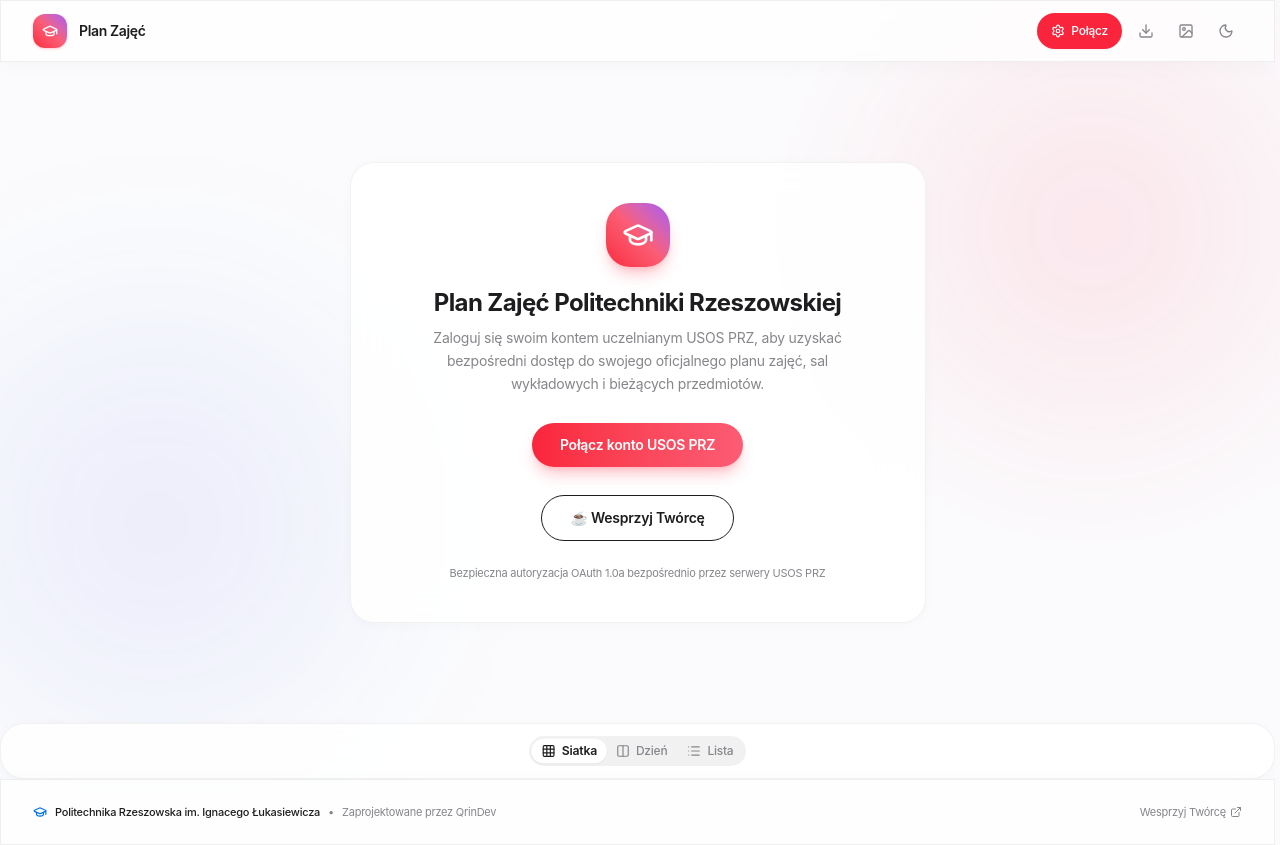
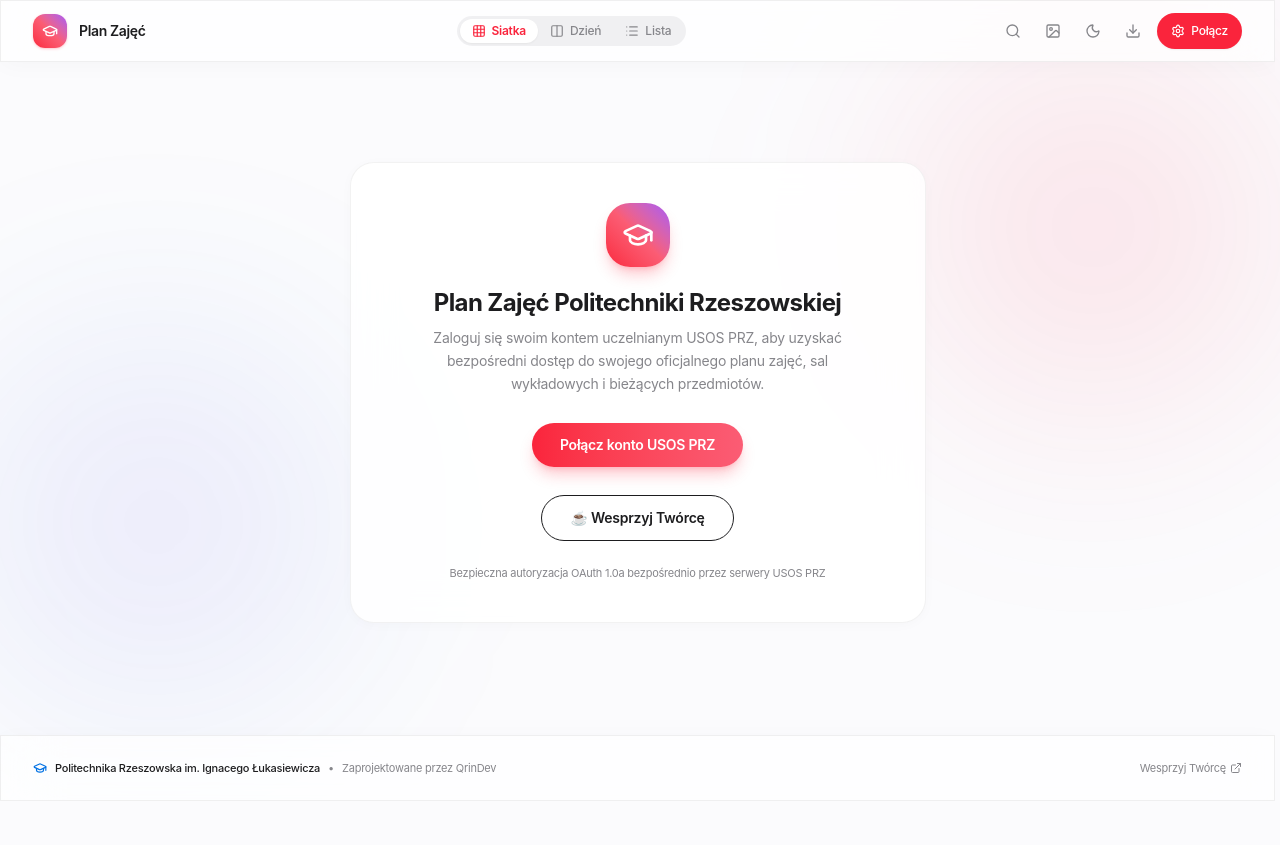
Before and after one commit to Qrinee/plan-usos, a Next.js app: page / in a window 1280 px wide. After the commit the page ends 801 px from the top, so only its background shows below. Built offline with nearby package versions, Linux system fonts and the light colour scheme; no server answers.

Commit message:
feat: add USOS timetable components and global styles for day view UI

```diff
--- a/app/globals.css
+++ b/app/globals.css
@@ -72,8 +72,28 @@ body {
   padding-top: env(safe-area-inset-top, 0px);
 }
 
+.pt-safe-top {
+  padding-top: max(calc(env(safe-area-inset-top, 0px) + 1.25rem), 3.75rem);
+}
+
+@media (min-width: 768px) {
+  .pt-safe-top {
+    padding-top: 0px;
+  }
+}
+
 .pb-safe {
   padding-bottom: env(safe-area-inset-bottom, 0px);
+}
+
+.pb-safe-dock {
+  padding-bottom: max(calc(env(safe-area-inset-bottom, 0px) + 5.5rem), 6rem);
+}
+
+@media (min-width: 768px) {
+  .pb-safe-dock {
+    padding-bottom: 2rem;
+  }
 }
 
 .pl-safe {
--- a/app/page.tsx
+++ b/app/page.tsx
@@ -65,7 +65,7 @@ export default function TimetablePage() {
 
   return (
     <div
-      className={`min-h-screen pt-4 sm:pt-6 md:pt-0 flex flex-col relative transition-colors duration-300 text-[#1d1d1f] dark:text-[#f5f5f7] ${
+      className={`min-h-screen pt-safe-top md:pt-0 flex flex-col relative transition-colors duration-300 text-[#1d1d1f] dark:text-[#f5f5f7] ${
         customBg ? 'bg-transparent' : 'bg-[#fbfbfd] dark:bg-[#000000]'
       }`}
     >
@@ -105,11 +105,14 @@ export default function TimetablePage() {
           onOpenWallpaper={() => setIsWallpaperModalOpen(true)}
           darkMode={darkMode}
           setDarkMode={toggleDarkMode}
+          viewMode={viewMode}
+          setViewMode={handleViewModeChange}
+          onOpenSearch={() => setIsSearchOpen(true)}
         />
       </div>
 
       {/* Main Content Area */}
-      <main className="relative z-10 flex-1 max-w-7xl w-full mx-auto px-3 sm:px-6 lg:px-8 py-3.5 sm:py-5 space-y-3 sm:space-y-4">
+      <main className="relative z-10 flex-1 max-w-7xl w-full mx-auto px-3 sm:px-6 lg:px-8 py-3.5 sm:py-5 pb-24 sm:pb-28 md:pb-8 space-y-3 sm:space-y-4">
         {/* Auth Notification Banner */}
         {authBanner && (
           <div
@@ -233,28 +236,18 @@ export default function TimetablePage() {
         )}
       </main>
 
-      {/* Floating Timetable Controls */}
+      {/* Sticky Mobile Floating Controls Dock */}
       <TimetableControls
         viewMode={viewMode}
         setViewMode={handleViewModeChange}
-        isNavigatingWeek={isNavigatingWeek}
-        baseMonday={baseMonday}
-        onPrevWeek={handlePrevWeek}
-        onNextWeek={handleNextWeek}
-        onToday={handleToday}
-      />
-
-      {/* Bottom Navigation Bar for Mobile (Phone) */}
-      <div className="block md:hidden w-full">
-        <Navbar
         isLive={isLive}
         user={user}
         onOpenSettings={() => setIsSettingsOpen(true)}
         onOpenWallpaper={() => setIsWallpaperModalOpen(true)}
+        onOpenSearch={() => setIsSearchOpen(true)}
         darkMode={darkMode}
         setDarkMode={toggleDarkMode}
       />
-      </div>
 
       {/* Footer */}
       <Footer />
--- a/components/Footer.tsx
+++ b/components/Footer.tsx
@@ -5,7 +5,7 @@ import { GraduationCap, ExternalLink } from 'lucide-react';
 
 export const Footer: React.FC = () => {
   return (
-    <footer className="relative z-10 mt-auto border-t border-black/[0.04] dark:border-white/[0.06] apple-glass py-5 sm:py-6 text-[11px] text-[#86868b] pb-[calc(1.25rem+env(safe-area-inset-bottom,0px))] sm:pb-6">
+    <footer className="relative z-10 mt-auto border-t border-black/[0.04] dark:border-white/[0.06] apple-glass py-5 sm:py-6 text-[11px] text-[#86868b] pb-[calc(5.25rem+env(safe-area-inset-bottom,0px))] sm:pb-6">
       <div className="max-w-7xl mx-auto px-4 sm:px-6 lg:px-8 flex flex-col sm:flex-row items-center justify-between gap-3">
         <div className="flex items-center space-x-2">
           <GraduationCap className="w-3.5 h-3.5 text-[#0071e3]" />
--- a/components/Navbar.tsx
+++ b/components/Navbar.tsx
@@ -8,8 +8,13 @@ import {
   GraduationCap,
   Image as ImageIcon,
   Download,
+  Grid3X3,
+  Columns,
+  List,
+  Search,
 } from 'lucide-react';
 import { USOSUser } from '@/lib/usos/types';
+import { ViewMode } from '@/components/TimetableControls';
 
 interface NavbarProps {
   isLive: boolean;
@@ -18,6 +23,9 @@ interface NavbarProps {
   onOpenWallpaper: () => void;
   darkMode: boolean;
   setDarkMode: (val: boolean) => void;
+  viewMode?: ViewMode;
+  setViewMode?: (mode: ViewMode) => void;
+  onOpenSearch?: () => void;
   className?: string;
 }
 
@@ -28,6 +36,9 @@ export const Navbar: React.FC<NavbarProps> = ({
   onOpenWallpaper,
   darkMode,
   setDarkMode,
+  viewMode,
+  setViewMode,
+  onOpenSearch,
   className = '',
 }) => {
   return (
@@ -47,41 +58,76 @@ export const Navbar: React.FC<NavbarProps> = ({
           </div>
         </div>
 
-        <div className="hidden md:flex items-center">
+        {/* Center: View Mode Segmented Control on Desktop */}
+        <div className="hidden md:flex items-center space-x-3">
+          {viewMode && setViewMode && (
+            <div className="apple-segmented-container flex items-center p-0.5">
+              <button
+                onClick={() => setViewMode('week')}
+                className={`py-1 px-3 rounded-full text-xs font-medium flex items-center space-x-1.5 transition-all duration-200 cursor-pointer active:scale-95 ${
+                  viewMode === 'week'
+                    ? 'bg-white dark:bg-[#2c2c2e] text-[#fa243c] dark:text-[#ff3b5c] shadow-xs font-semibold'
+                    : 'text-[#86868b] hover:text-[#1d1d1f] dark:hover:text-[#f5f5f7]'
+                }`}
+                title="Widok tygodnia (Siatka)"
+              >
+                <Grid3X3 className="w-3.5 h-3.5" />
+                <span>Siatka</span>
+              </button>
+              <button
+                onClick={() => setViewMode('day')}
+                className={`py-1 px-3 rounded-full text-xs font-medium flex items-center space-x-1.5 transition-all duration-200 cursor-pointer active:scale-95 ${
+                  viewMode === 'day'
+                    ? 'bg-white dark:bg-[#2c2c2e] text-[#fa243c] dark:text-[#ff3b5c] shadow-xs font-semibold'
+                    : 'text-[#86868b] hover:text-[#1d1d1f] dark:hover:text-[#f5f5f7]'
+                }`}
+                title="Widok dnia"
+              >
+                <Columns className="w-3.5 h-3.5" />
+                <span>Dzień</span>
+              </button>
+              <button
+                onClick={() => setViewMode('list')}
+                className={`py-1 px-3 rounded-full text-xs font-medium flex items-center space-x-1.5 transition-all duration-200 cursor-pointer active:scale-95 ${
+                  viewMode === 'list'
+                    ? 'bg-white dark:bg-[#2c2c2e] text-[#fa243c] dark:text-[#ff3b5c] shadow-xs font-semibold'
+                    : 'text-[#86868b] hover:text-[#1d1d1f] dark:hover:text-[#f5f5f7]'
+                }`}
+                title="Widok listy"
+              >
+                <List className="w-3.5 h-3.5" />
+                <span>Lista</span>
+              </button>
+            </div>
+          )}
+        </div>
+
+        {/* Right Actions */}
+        <div className="flex items-center space-x-1.5 sm:space-x-2">
           {isLive && user && (
             <button
               onClick={onOpenSettings}
-              className="flex items-center space-x-2 px-3 py-1 rounded-full bg-emerald-500/[0.08] dark:bg-emerald-500/[0.15] text-emerald-700 dark:text-emerald-400 text-xs font-medium hover:bg-emerald-500/[0.14] transition-all cursor-pointer"
+              className="hidden md:flex items-center space-x-1.5 px-3 py-1 rounded-full bg-emerald-500/[0.08] dark:bg-emerald-500/[0.15] text-emerald-700 dark:text-emerald-400 text-xs font-medium hover:bg-emerald-500/[0.14] transition-all cursor-pointer"
+              title="Zarządzaj kontem USOS"
             >
+              <span className="w-1.5 h-1.5 rounded-full bg-emerald-500 animate-pulse shrink-0" />
               <span>{user.first_name} {user.last_name}</span>
               {user.student_number && (
                 <span className="text-emerald-600/70 dark:text-emerald-400/70 text-[11px]">({user.student_number})</span>
               )}
             </button>
           )}
-        </div>
 
-        <div className="flex items-center space-x-1.5 sm:space-x-2">
-          <button
-            onClick={onOpenSettings}
-            className="flex items-center space-x-1.5 px-3 py-1.5 sm:px-3.5 sm:py-1.5 min-h-[36px] rounded-full bg-[#fa243c] hover:bg-[#e11d48] text-white text-xs font-medium transition-all shadow-xs hover:scale-[1.02] active:scale-[0.98] cursor-pointer"
-          >
-            <Settings className="w-3.5 h-3.5" />
-            <span className="inline">{isLive ? 'Konto' : 'Połącz'}</span>
-          </button>
-
-          <button
-            onClick={() => {
-              if (typeof window !== 'undefined') {
-                window.dispatchEvent(new CustomEvent('open-pwa-install'));
-              }
-            }}
-            className="w-9 h-9 sm:w-8 sm:h-8 rounded-full flex items-center justify-center text-[#86868b] hover:text-[#fa243c] hover:bg-black/[0.05] dark:hover:bg-white/[0.1] active:scale-95 transition-all cursor-pointer"
-            title="Zainstaluj aplikację na telefonie / komputerze"
-            aria-label="Zainstaluj aplikację"
-          >
-            <Download className="w-4 h-4" />
-          </button>
+          {onOpenSearch && (
+            <button
+              onClick={onOpenSearch}
+              className="w-9 h-9 sm:w-8 sm:h-8 rounded-full flex items-center justify-center text-[#86868b] hover:text-[#1d1d1f] dark:hover:text-[#f5f5f7] hover:bg-black/[0.05] dark:hover:bg-white/[0.1] active:scale-95 transition-all cursor-pointer"
+              title="Szukaj przedmiotu lub prowadzącego"
+              aria-label="Szukaj"
+            >
+              <Search className="w-4 h-4" />
+            </button>
+          )}
 
           <button
             onClick={onOpenWallpaper}
@@ -100,6 +146,27 @@ export const Navbar: React.FC<NavbarProps> = ({
           >
             {darkMode ? <Sun className="w-4 h-4 text-amber-400" /> : <Moon className="w-4 h-4" />}
           </button>
+
+          <button
+            onClick={() => {
+              if (typeof window !== 'undefined') {
+                window.dispatchEvent(new CustomEvent('open-pwa-install'));
+              }
+            }}
+            className="hidden sm:flex w-9 h-9 sm:w-8 sm:h-8 rounded-full items-center justify-center text-[#86868b] hover:text-[#fa243c] hover:bg-black/[0.05] dark:hover:bg-white/[0.1] active:scale-95 transition-all cursor-pointer"
+            title="Zainstaluj aplikację na telefonie / komputerze"
+            aria-label="Zainstaluj aplikację"
+          >
+            <Download className="w-4 h-4" />
+          </button>
+
+          <button
+            onClick={onOpenSettings}
+            className="flex items-center space-x-1.5 px-3 py-1.5 sm:px-3.5 sm:py-1.5 min-h-[36px] rounded-full bg-[#fa243c] hover:bg-[#e11d48] text-white text-xs font-medium transition-all shadow-xs hover:scale-[1.02] active:scale-[0.98] cursor-pointer"
+          >
+            <Settings className="w-3.5 h-3.5" />
+            <span className="inline">{isLive ? 'Konto' : 'Połącz'}</span>
+          </button>
         </div>
       </div>
     </header>
--- a/components/TimetableControls.tsx
+++ b/components/TimetableControls.tsx
@@ -5,87 +5,143 @@ import {
   Grid3X3,
   Columns,
   List,
-  ChevronLeft,
-  ChevronRight,
-  Calendar as CalendarIcon,
+  Image as ImageIcon,
+  Moon,
+  Sun,
+  User,
+  Search,
 } from 'lucide-react';
+import { USOSUser } from '@/lib/usos/types';
 
 export type ViewMode = 'week' | 'day' | 'list';
 
-interface TimetableControlsProps {
+export interface TimetableControlsProps {
   viewMode: ViewMode;
   setViewMode: (mode: ViewMode) => void;
+  isLive?: boolean;
+  user?: USOSUser | null;
+  onOpenSettings?: () => void;
+  onOpenWallpaper?: () => void;
+  onOpenSearch?: () => void;
+  darkMode?: boolean;
+  setDarkMode?: (val: boolean) => void;
   isNavigatingWeek?: boolean;
   baseMonday?: Date;
   onPrevWeek?: () => void;
   onNextWeek?: () => void;
   onToday?: () => void;
+  className?: string;
 }
 
 export const TimetableControls: React.FC<TimetableControlsProps> = ({
   viewMode,
   setViewMode,
-  isNavigatingWeek = false,
-  baseMonday,
-  onPrevWeek,
-  onNextWeek,
-  onToday,
+  isLive = false,
+  user = null,
+  onOpenSettings,
+  onOpenWallpaper,
+  onOpenSearch,
+  darkMode = false,
+  setDarkMode,
+  className = '',
 }) => {
-  const sunday = baseMonday ? new Date(baseMonday) : new Date();
-  if (baseMonday) sunday.setDate(baseMonday.getDate() + 6);
-
-  const startDay = baseMonday ? baseMonday.getDate() : 1;
-  const endDay = sunday.getDate();
-  const monthName = sunday.toLocaleDateString('pl-PL', { month: 'long', year: 'numeric' });
-  const weekLabel = `${startDay} – ${endDay} ${monthName}`;
-
   return (
-    <div className="space-y-3 w-full">
-      <div className="relative justify-center flex flex-col md:flex-row items-stretch md:items-center justify-between gap-2.5 sm:gap-3 apple-card rounded-3xl p-3 sm:px-4 sm:py-3 overflow-hidden">
-        {isNavigatingWeek && (
-          <div className="absolute top-0 left-0 right-0 h-[2.5px] bg-black/[0.04] dark:bg-white/[0.08] overflow-hidden z-20">
-            <div className="h-full bg-gradient-to-r from-[#fa243c] via-[#fb5c74] to-[#a855f7] animate-pulse w-full shadow-[0_0_8px_rgba(250,36,60,0.8)]" />
-          </div>
-        )}
-
-
-        {/* View Mode Segmented Switcher */}
-        <div className="flex items-center space-x-2 w-full md:w-auto">
-          <div className="apple-segmented-container flex-1 md:flex-initial grid grid-cols-3 md:flex items-center p-0.5">
+    <div
+      className={`fixed bottom-15 sm:bottom-5 inset-x-0 mx-auto px-3 max-w-lg z-40 flex justify-center pointer-events-none pb-[env(safe-area-inset-bottom,0px)] md:hidden ${className}`}
+    >
+      <div className="pointer-events-auto flex items-center justify-between gap-1 sm:gap-2 p-1.5 rounded-full bg-white/85 dark:bg-[#1c1c1e]/90 backdrop-blur-2xl border border-black/[0.08] dark:border-white/[0.12] shadow-[0_12px_40px_rgba(0,0,0,0.18)] dark:shadow-[0_12px_40px_rgba(0,0,0,0.6)] ring-1 ring-black/[0.03] dark:ring-white/[0.05]">
+        {/* Segmented View Mode Switcher: Siatka | Dzień | Lista */}
+        <div className="flex items-center p-0.5 rounded-full bg-black/[0.05] dark:bg-white/[0.08]">
           <button
             onClick={() => setViewMode('week')}
-              className={`py-1.5 px-2 md:px-2.5 md:py-1 min-h-[34px] md:min-h-0 rounded-full text-xs font-medium flex items-center justify-center space-x-1.5 transition-all duration-300 active:scale-95 cursor-pointer ${viewMode === 'week'
-                ? 'bg-white dark:bg-[#2c2c2e] text-[#1d1d1f] dark:text-[#f5f5f7] shadow-xs font-semibold scale-[1.02]'
+            className={`py-1.5 px-2.5 sm:px-3 min-h-[34px] rounded-full text-xs font-medium flex items-center justify-center space-x-1.5 transition-all duration-200 active:scale-95 cursor-pointer ${viewMode === 'week'
+              ? 'bg-white dark:bg-[#2c2c2e] text-[#fa243c] dark:text-[#ff3b5c] shadow-xs font-semibold scale-[1.02]'
               : 'text-[#86868b] hover:text-[#1d1d1f] dark:hover:text-[#f5f5f7]'
               }`}
-              title="Widok siatki"
+            title="Widok tygodnia (Siatka)"
+            aria-label="Widok siatki"
           >
-              <Grid3X3 className="w-3.5 h-3.5" />
-              <span>Siatka</span>
+            <Grid3X3 className="w-3.5 h-3.5 shrink-0" />
+            <span className="text-[11px] sm:text-xs">Siatka</span>
           </button>
+
           <button
             onClick={() => setViewMode('day')}
-              className={`py-1.5 px-2 md:px-2.5 md:py-1 min-h-[34px] md:min-h-0 rounded-full text-xs font-medium flex items-center justify-center space-x-1.5 transition-all duration-300 active:scale-95 cursor-pointer ${viewMode === 'day'
-                ? 'bg-white dark:bg-[#2c2c2e] text-[#1d1d1f] dark:text-[#f5f5f7] shadow-xs font-semibold scale-[1.02]'
+            className={`py-1.5 px-2.5 sm:px-3 min-h-[34px] rounded-full text-xs font-medium flex items-center justify-center space-x-1.5 transition-all duration-200 active:scale-95 cursor-pointer ${viewMode === 'day'
+              ? 'bg-white dark:bg-[#2c2c2e] text-[#fa243c] dark:text-[#ff3b5c] shadow-xs font-semibold scale-[1.02]'
               : 'text-[#86868b] hover:text-[#1d1d1f] dark:hover:text-[#f5f5f7]'
               }`}
             title="Widok dnia"
+            aria-label="Widok dnia"
           >
-              <Columns className="w-3.5 h-3.5" />
-              <span>Dzień</span>
+            <Columns className="w-3.5 h-3.5 shrink-0" />
+            <span className="text-[11px] sm:text-xs">Dzień</span>
           </button>
+
           <button
             onClick={() => setViewMode('list')}
-              className={`py-1.5 px-2 md:px-2.5 md:py-1 min-h-[34px] md:min-h-0 rounded-full text-xs font-medium flex items-center justify-center space-x-1.5 transition-all duration-300 active:scale-95 cursor-pointer ${viewMode === 'list'
-                ? 'bg-white dark:bg-[#2c2c2e] text-[#1d1d1f] dark:text-[#f5f5f7] shadow-xs font-semibold scale-[1.02]'
+            className={`py-1.5 px-2.5 sm:px-3 min-h-[34px] rounded-full text-xs font-medium flex items-center justify-center space-x-1.5 transition-all duration-200 active:scale-95 cursor-pointer ${viewMode === 'list'
+              ? 'bg-white dark:bg-[#2c2c2e] text-[#fa243c] dark:text-[#ff3b5c] shadow-xs font-semibold scale-[1.02]'
               : 'text-[#86868b] hover:text-[#1d1d1f] dark:hover:text-[#f5f5f7]'
               }`}
             title="Widok listy"
+            aria-label="Widok listy"
           >
-              <List className="w-3.5 h-3.5" />
-              <span>Lista</span>
+            <List className="w-3.5 h-3.5 shrink-0" />
+            <span className="text-[11px] sm:text-xs">Lista</span>
           </button>
         </div>
+
+        {/* Vertical Divider */}
+        <div className="h-5 w-px bg-black/[0.08] dark:bg-white/[0.12] mx-0.5 shrink-0" />
+
+        {/* Quick Action Buttons for Mobile */}
+        <div className="flex items-center space-x-0.5 sm:space-x-1 shrink-0">
+
+
+          {onOpenWallpaper && (
+            <button
+              onClick={onOpenWallpaper}
+              className="w-8 h-8 rounded-full flex items-center justify-center text-[#86868b] hover:text-[#fa243c] hover:bg-black/[0.05] dark:hover:bg-white/[0.1] active:scale-90 transition-all cursor-pointer"
+              title="Personalizuj tło (tapeta)"
+              aria-label="Personalizuj tapetę"
+            >
+              <ImageIcon className="w-4 h-4" />
+            </button>
+          )}
+
+          {setDarkMode && (
+            <button
+              onClick={() => setDarkMode(!darkMode)}
+              className="w-8 h-8 rounded-full flex items-center justify-center text-[#86868b] hover:text-[#1d1d1f] dark:hover:text-[#f5f5f7] hover:bg-black/[0.05] dark:hover:bg-white/[0.1] active:scale-90 transition-all cursor-pointer"
+              title={darkMode ? 'Tryb jasny' : 'Tryb ciemny'}
+              aria-label="Przełącz motyw"
+            >
+              {darkMode ? <Sun className="w-4 h-4 text-amber-400" /> : <Moon className="w-4 h-4" />}
+            </button>
+          )}
+
+          {onOpenSettings && (
+            <button
+              onClick={onOpenSettings}
+              className="relative w-8 h-8 rounded-full flex items-center justify-center text-[#86868b] hover:text-[#1d1d1f] dark:hover:text-[#f5f5f7] hover:bg-black/[0.05] dark:hover:bg-white/[0.1] active:scale-90 transition-all cursor-pointer"
+              title={
+                isLive
+                  ? user
+                    ? `Konto USOS: ${user.first_name} ${user.last_name}`
+                    : 'Konto USOS'
+                  : 'Połącz z USOS PRZ'
+              }
+              aria-label="Konto i ustawienia USOS"
+            >
+              <User className="w-4 h-4" />
+              {/* Live Status indicator dot */}
+              <span
+                className={`absolute top-1 right-1 w-2 h-2 rounded-full ring-2 ring-white dark:ring-[#1c1c1e] ${isLive ? 'bg-emerald-500 animate-pulse' : 'bg-[#fa243c]'
+                  }`}
+              />
+            </button>
+          )}
         </div>
       </div>
     </div>
--- a/components/TimetableDayView.tsx
+++ b/components/TimetableDayView.tsx
@@ -29,6 +29,7 @@ export const TimetableDayView: React.FC<TimetableDayViewProps> = ({
   onSelectActivity,
   onPrevWeek,
   onNextWeek,
+  onToday,
   onNavigateToMonday,
   isNavigatingWeek = false,
 }) => {
@@ -251,6 +252,7 @@ export const TimetableDayView: React.FC<TimetableDayViewProps> = ({
         onSelectDay={handleDaySelect}
         onPrevWeek={onPrevWeek}
         onNextWeek={onNextWeek}
+        onToday={onToday}
         onNavigateToMonday={onNavigateToMonday}
       />
 
--- a/components/day-view/DayTimeline.tsx
+++ b/components/day-view/DayTimeline.tsx
@@ -82,7 +82,7 @@ export const DayTimeline: React.FC<DayTimelineProps> = ({
   return (
     <div
       ref={timelineScrollRef}
-      className="mt-3 overflow-y-auto max-h-[580px] sm:max-h-[640px] pr-1 scrollbar-thin select-none"
+      className="mt-3 overflow-y-auto max-h-[min(580px,calc(100dvh-270px))] min-h-[380px] sm:max-h-[640px] pr-1 scrollbar-thin select-none overscroll-contain touch-pan-y"
     >
       <div className="relative flex" style={{ height: TOTAL_TIMELINE_HEIGHT }}>
         {/* Left Column: Hours Axis (07:00..21:00) */}
```
Also changed, not shown: components/day-view/DayRibbon.tsx (+20 -4 lines). Lines whose indentation alone changed are shown as unchanged.
